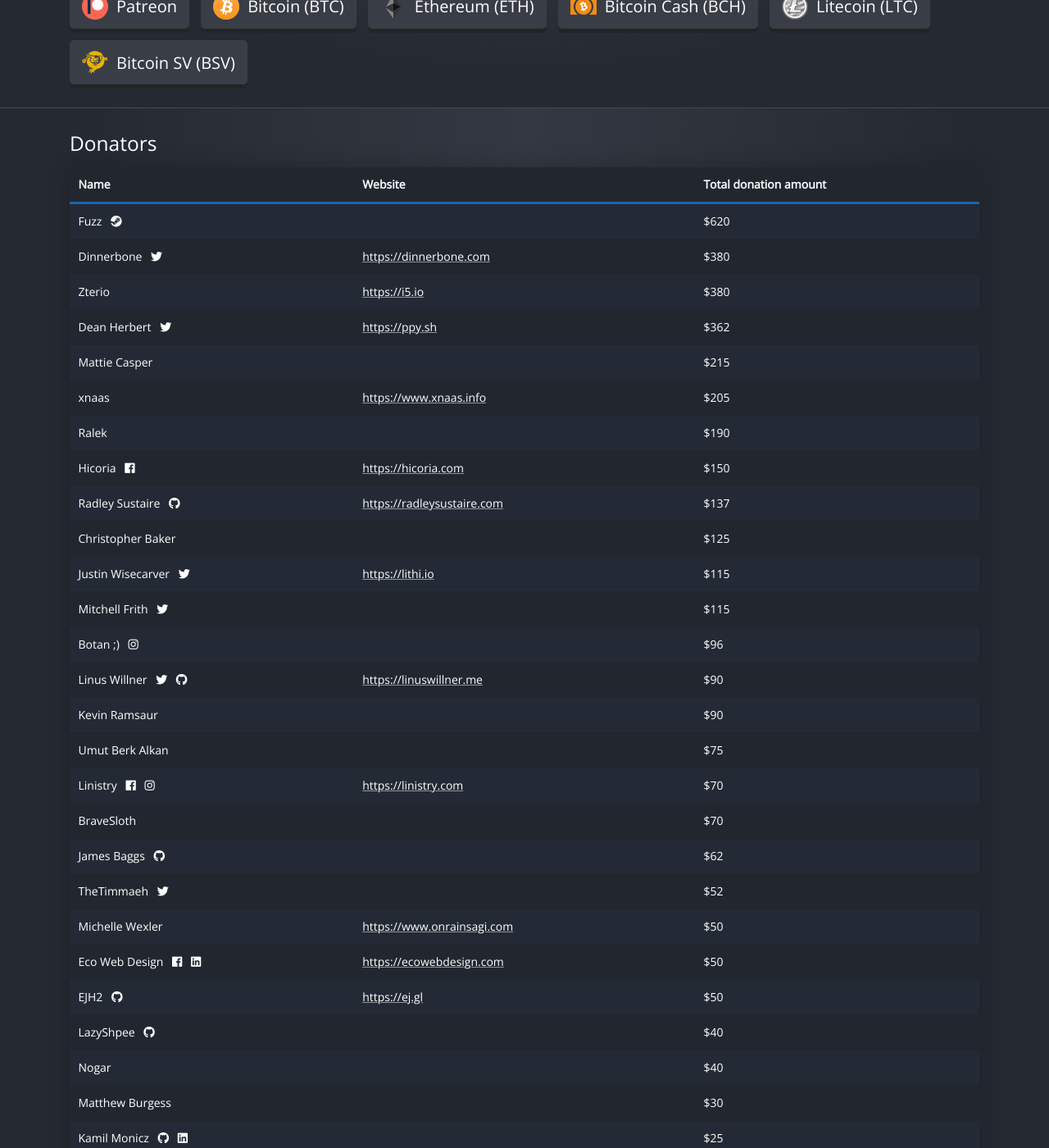
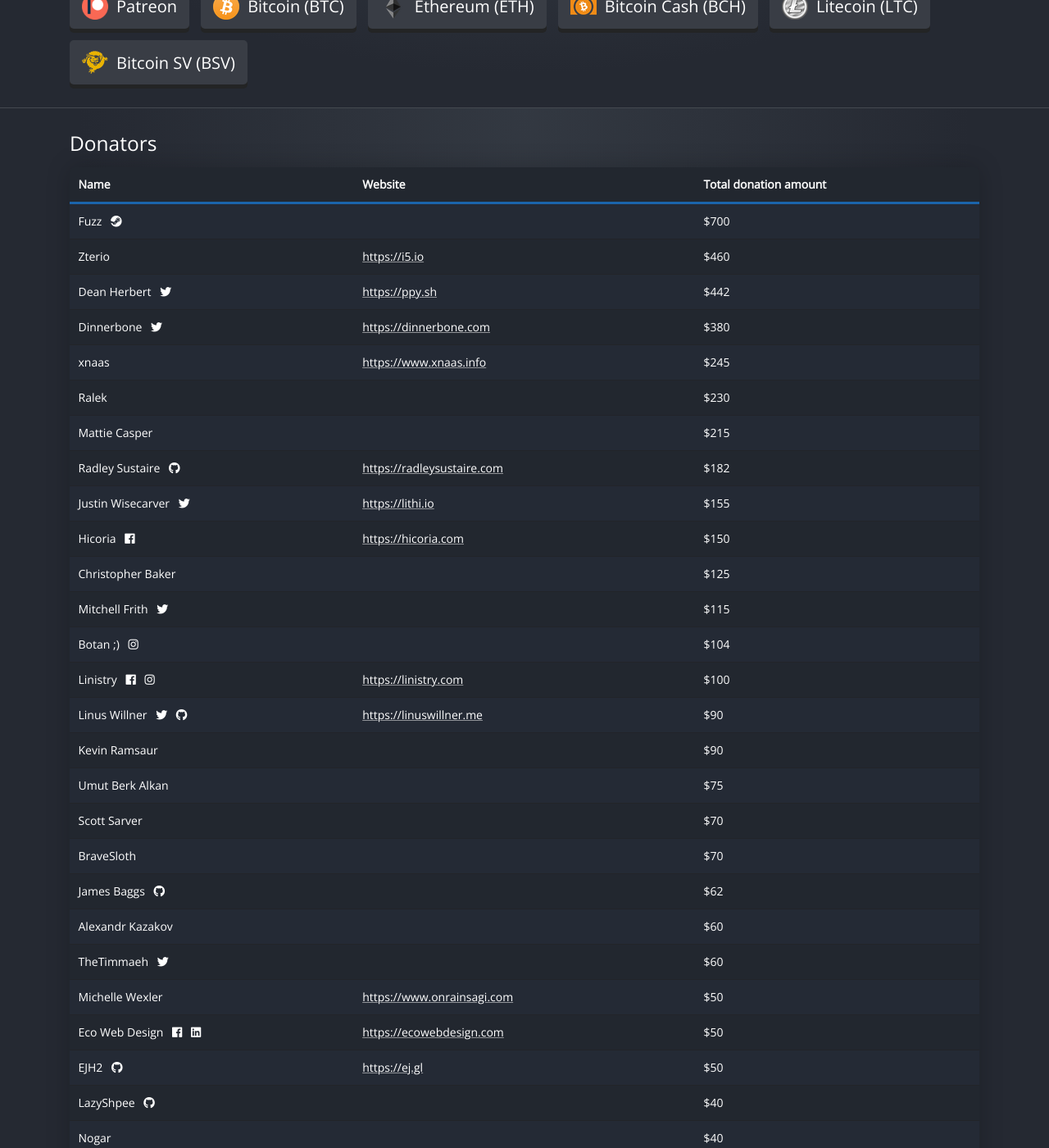
Before and after one commit to ShareX/sharex.github.io, a Jekyll site: the page built from donate/index.html, in a window 1280 px wide and 1400 px high, scrolled down 401 px. Shown: the whole window at 82% size. Built offline with Jekyll 4.4.1, drawn with Linux system fonts in a browser that asks for light colours; some of the changed text lies outside the part shown.

Commit message:
Update donators.yml

```diff
--- a/_data/donators.yml
+++ b/_data/donators.yml
@@ -1,6 +1,6 @@
 - name: Zterio
   website: https://i5.io
-  amount: 380
+  amount: 460
 
 - name: Dinnerbone
   twitter: https://twitter.com/Dinnerbone
@@ -10,14 +10,14 @@
 - name: Dean Herbert
   twitter: https://twitter.com/ppy
   website: https://ppy.sh
-  amount: 362
+  amount: 442
 
 - name: Mattie Casper
   amount: 215
 
 - name: xnaas
   website: https://www.xnaas.info
-  amount: 205
+  amount: 245
 
 - name: Hicoria
   facebook: https://www.facebook.com/hicoria
@@ -25,7 +25,7 @@
   amount: 150
 
 - name: Ralek
-  amount: 190
+  amount: 230
 
 - name: Christopher Baker
   amount: 125
@@ -33,14 +33,14 @@
 - name: Radley Sustaire
   github: https://github.com/RadGH
   website: https://radleysustaire.com
-  amount: 137
+  amount: 182
 
 - name: Kevin Ramsaur
   amount: 90
 
 - name: Botan ;)
   instagram: https://www.instagram.com/kyoukeiken
-  amount: 96
+  amount: 104
 
 - name: Mitchell Frith
   twitter: https://twitter.com/Mitch_SGG
@@ -61,7 +61,7 @@
 - name: Justin Wisecarver
   twitter: https://twitter.com/lithium720
   website: https://lithi.io
-  amount: 115
+  amount: 155
 
 - name: James Baggs
   github: https://github.com/jamesharrisonbaggs
@@ -74,7 +74,7 @@
 
 - name: TheTimmaeh
   twitter: https://twitter.com/TheTimmaeh
-  amount: 52
+  amount: 60
 
 - name: Nogar
   amount: 40
@@ -121,27 +121,27 @@
 
 - name: Fuzz
   steam: https://steamcommunity.com/id/SammyFuzz
-  amount: 620
+  amount: 700
 
 - name: Michelle Wexler
   website: https://www.onrainsagi.com
   amount: 50
 
 - name: Alexandr Kazakov
-  amount: 10
+  amount: 60
 
 - name: Junior™
   twitter: https://twitter.com/juniortm
-  amount: 20
+  amount: 25
 
 - name: Scott Sarver
-  amount: 10
+  amount: 70
 
 - name: Linistry
   facebook: https://www.facebook.com/Linistry
   instagram: https://www.instagram.com/officiallinistry
   website: https://linistry.com
-  amount: 70
+  amount: 100
 
 - name: Kamil Monicz
   github: https://github.com/Zaczero
@@ -149,4 +149,11 @@
   amount: 25
 
 - name: DiFFtY
+  amount: 20
+
+- name: Yme Brugts
+  github: https://github.com/ymebrugts
+  amount: 21
+
+- name: Hooke007
   amount: 10
```
